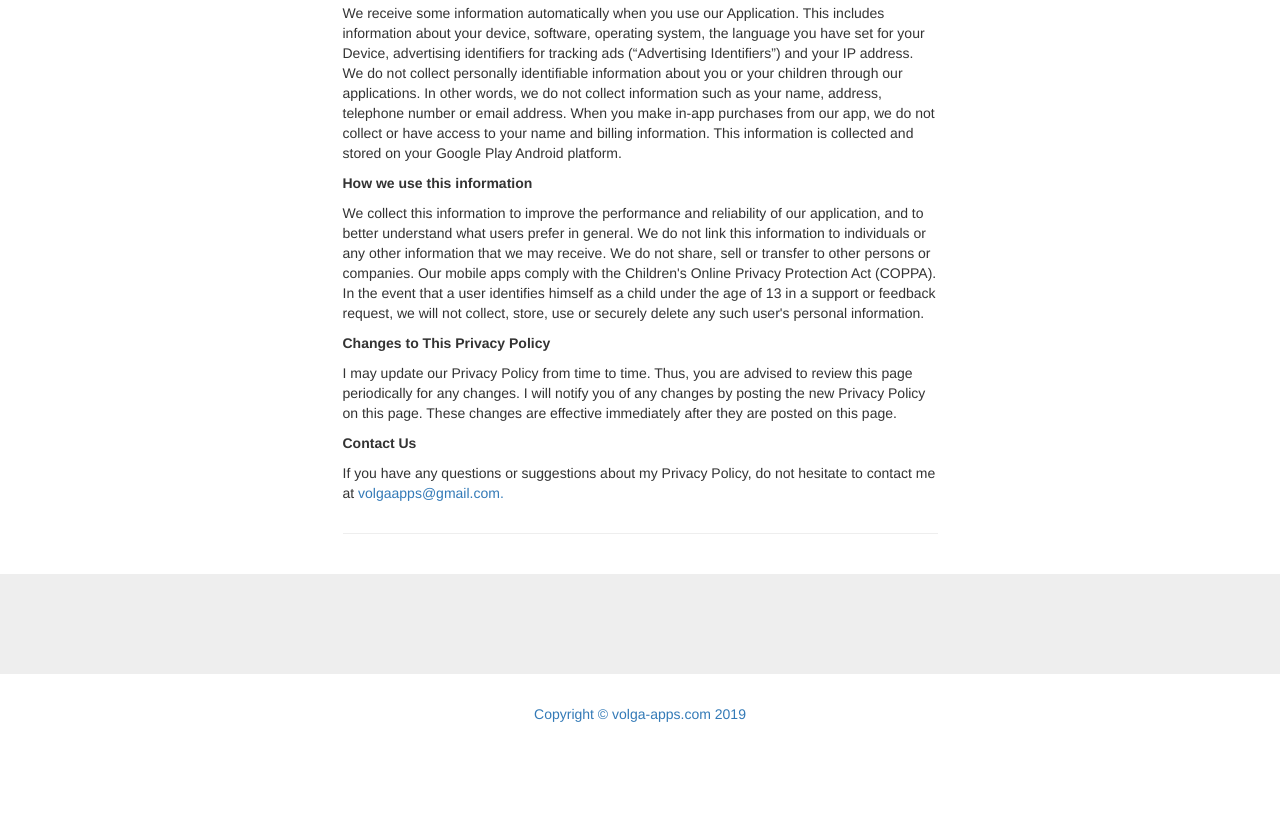
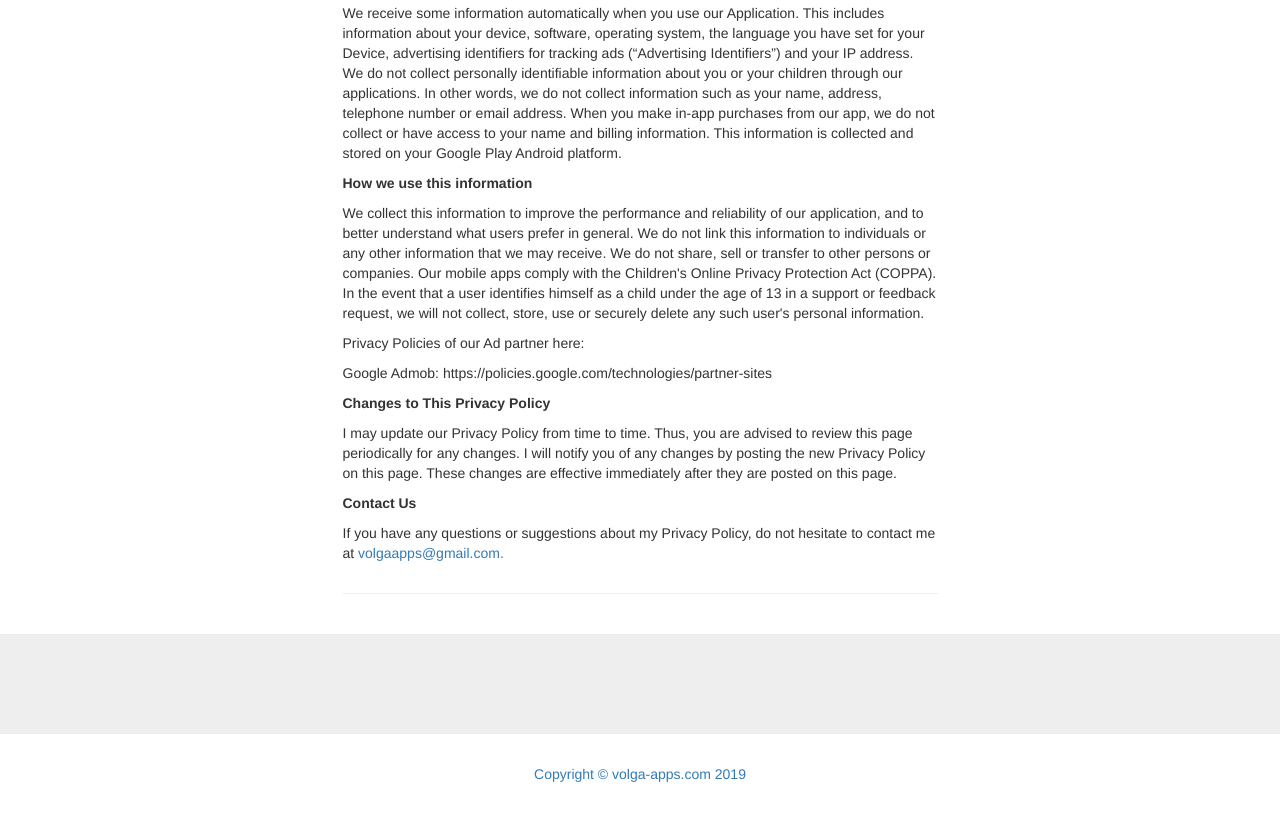
Before and after one commit to volgaApps/volgaApps.github.io, a plain HTML site: page pattern-draw.html in a window 1280 px wide. Shown: the part 615-1435 px from the top of the page. Before the commit the page ends 1379 px from the top, so only its background shows below. Drawn offline with Linux system fonts and the light colour scheme.

Commit message:
Update pattern-draw.html

```diff
--- a/pattern-draw.html
+++ b/pattern-draw.html
@@ -101,6 +101,8 @@ When you make in-app purchases from our app, we do not collect or have access to
 <p><b>How we use this information</b></p>
 <p>We collect this information to improve the performance and reliability of our application, and to better understand what users prefer in general. We do not link this information to individuals or any other information that we may receive. We do not share, sell or transfer to other persons or companies.
 Our mobile apps comply with the Children's Online Privacy Protection Act (COPPA). In the event that a user identifies himself as a child under the age of 13 in a support or feedback request, we will not collect, store, use or securely delete any such user's personal information.</p>
+<p>Privacy Policies of our Ad partner here:</p>
+<p>Google Admob: <a href="https://policies.google.com/technologies/partner-sites"></a>https://policies.google.com/technologies/partner-sites</p>
 
 								<p><b>Changes to This Privacy Policy</b></p>
 								<p>I may update our Privacy Policy from time to time. Thus, you are advised to review this page periodically for any changes. I will notify you of any changes by posting the new Privacy Policy on this page. These changes are effective immediately after they are posted on this page.</p>
```
